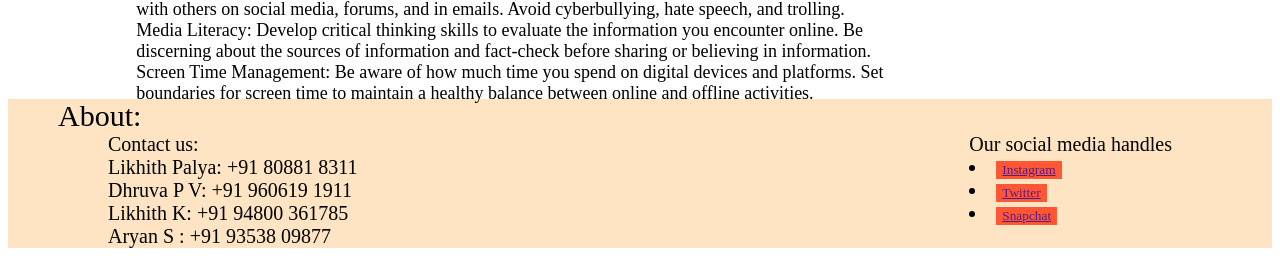
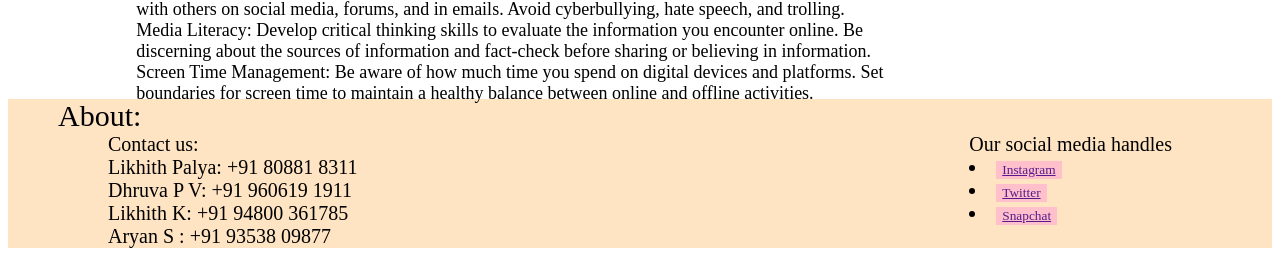
Before and after one commit to weird-kid/COdeFury-2004, a plain HTML site: page index.html in a window 1280 px wide. Shown: the part 1424-1680 px from the top of the page. Drawn offline with Linux system fonts and the light colour scheme.

Commit message:
Update style.css

```diff
--- a/style.css
+++ b/style.css
@@ -198,7 +198,7 @@
 
 }
 .social-media{
-  background-color: rgb(255,87,51);
+  background-color: pink;
     font-family:"Dancing_Script variant0";
      border:none;
 }
```
